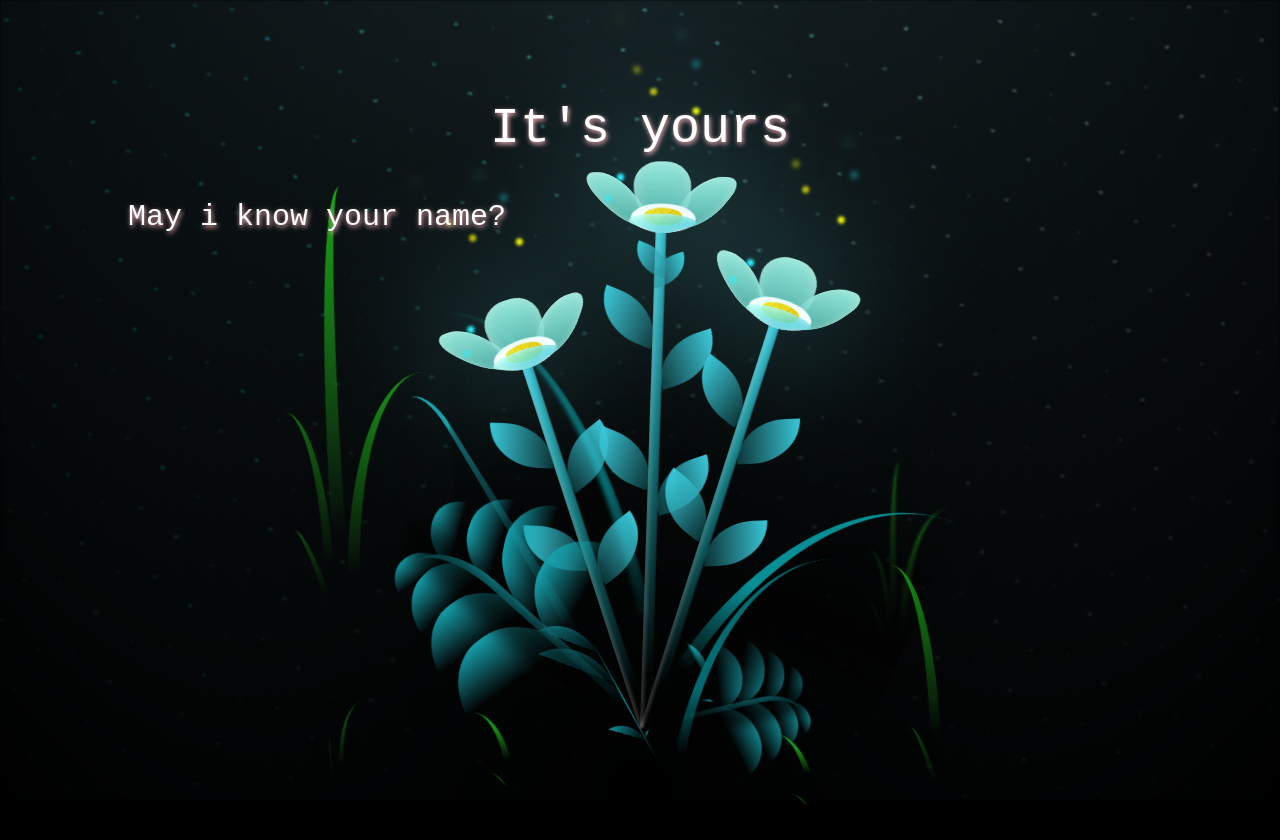
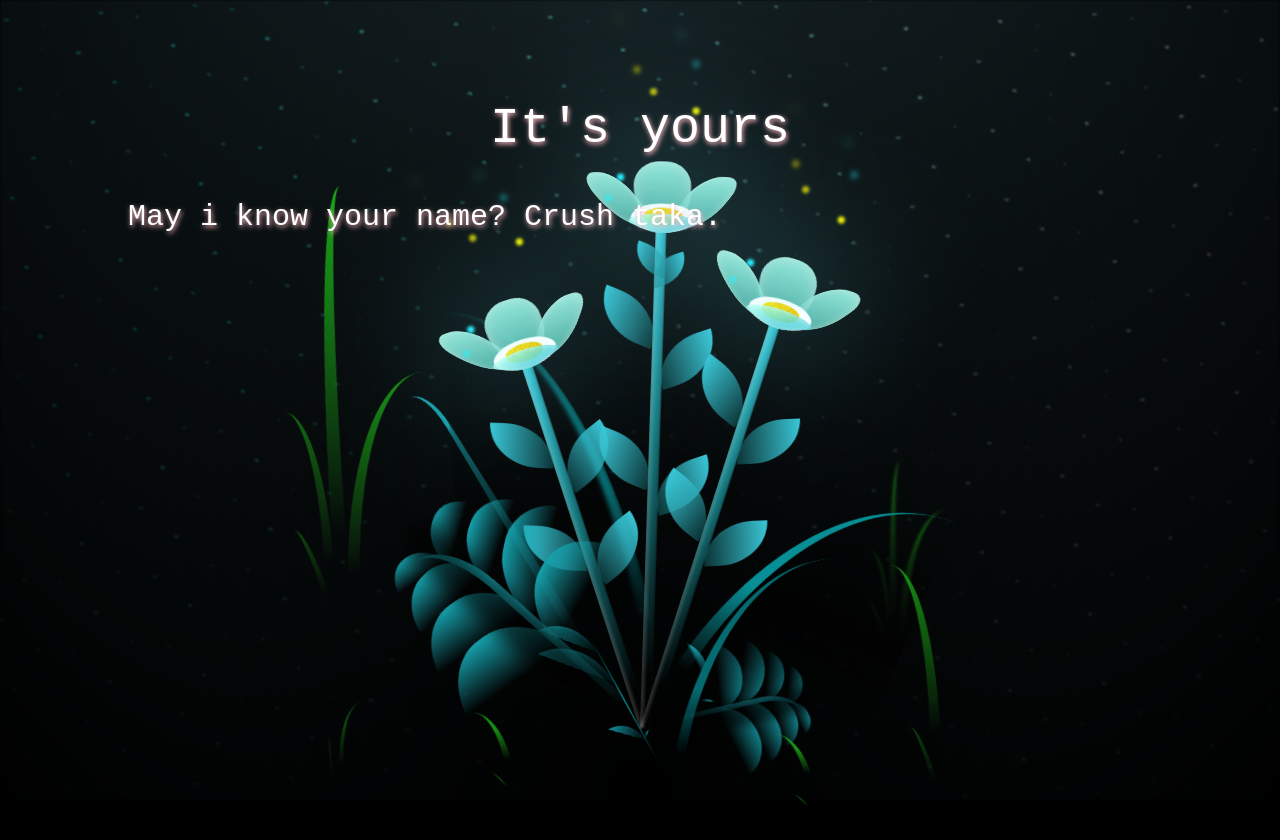
Before and after one commit to codewithadrian-001/krasshy, a plain HTML site: page blooming-flowers.html in a window 1280 px wide. Drawn offline with Linux system fonts and the light colour scheme.

Commit message:
Update blooming-flowers.html

```diff
--- a/blooming-flowers.html
+++ b/blooming-flowers.html
@@ -220,7 +220,7 @@
 </head>
 <body class="not-loaded">
     <div class="yours">It's yours</div>
-    <div class="yours2">May i know your name?</div>
+    <div class="yours2">May i know your name? Crush taka.</div>
     <div class="night"></div>
     <div class="flowers">
       <div class="flower flower--1">
```
